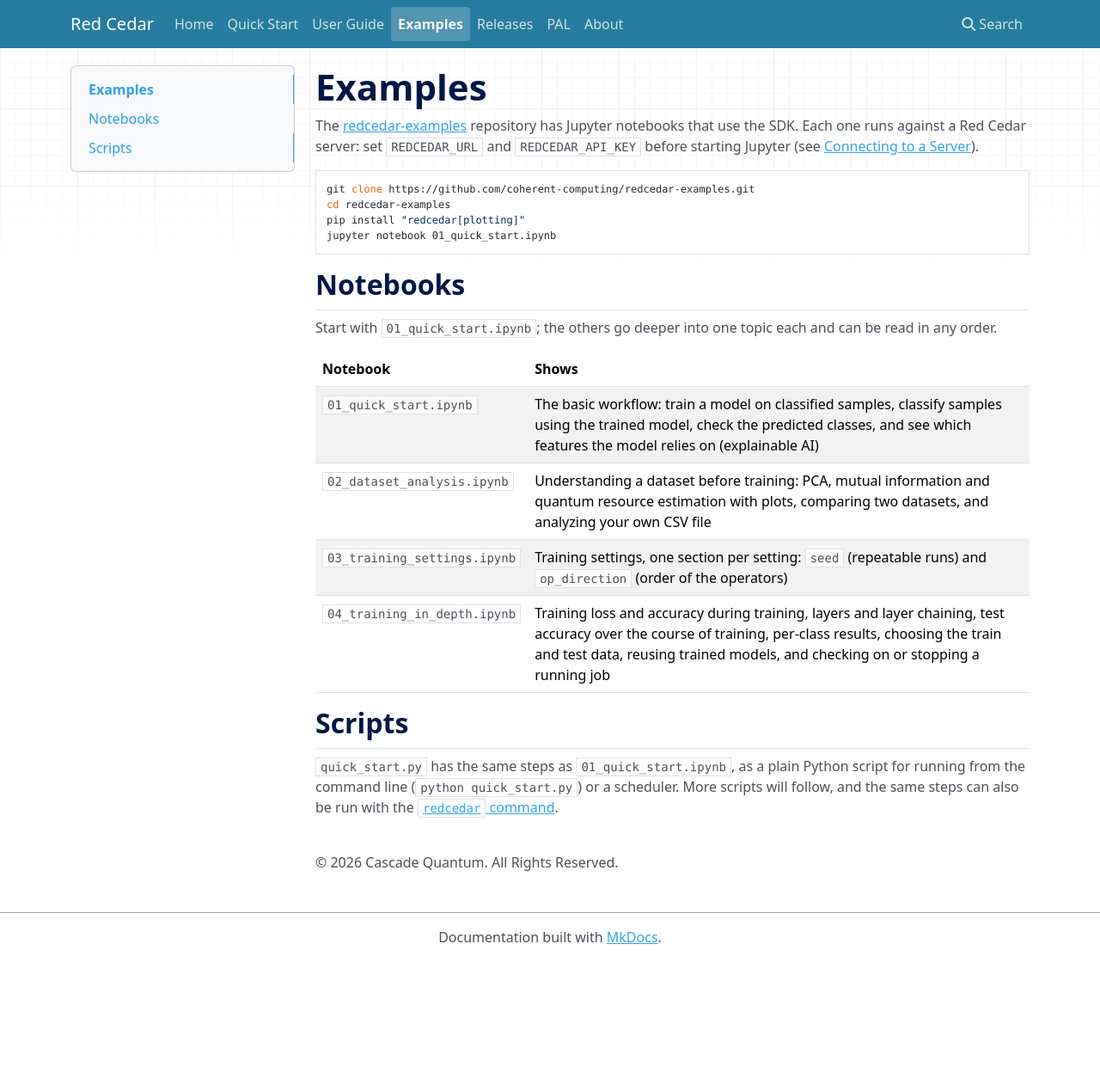
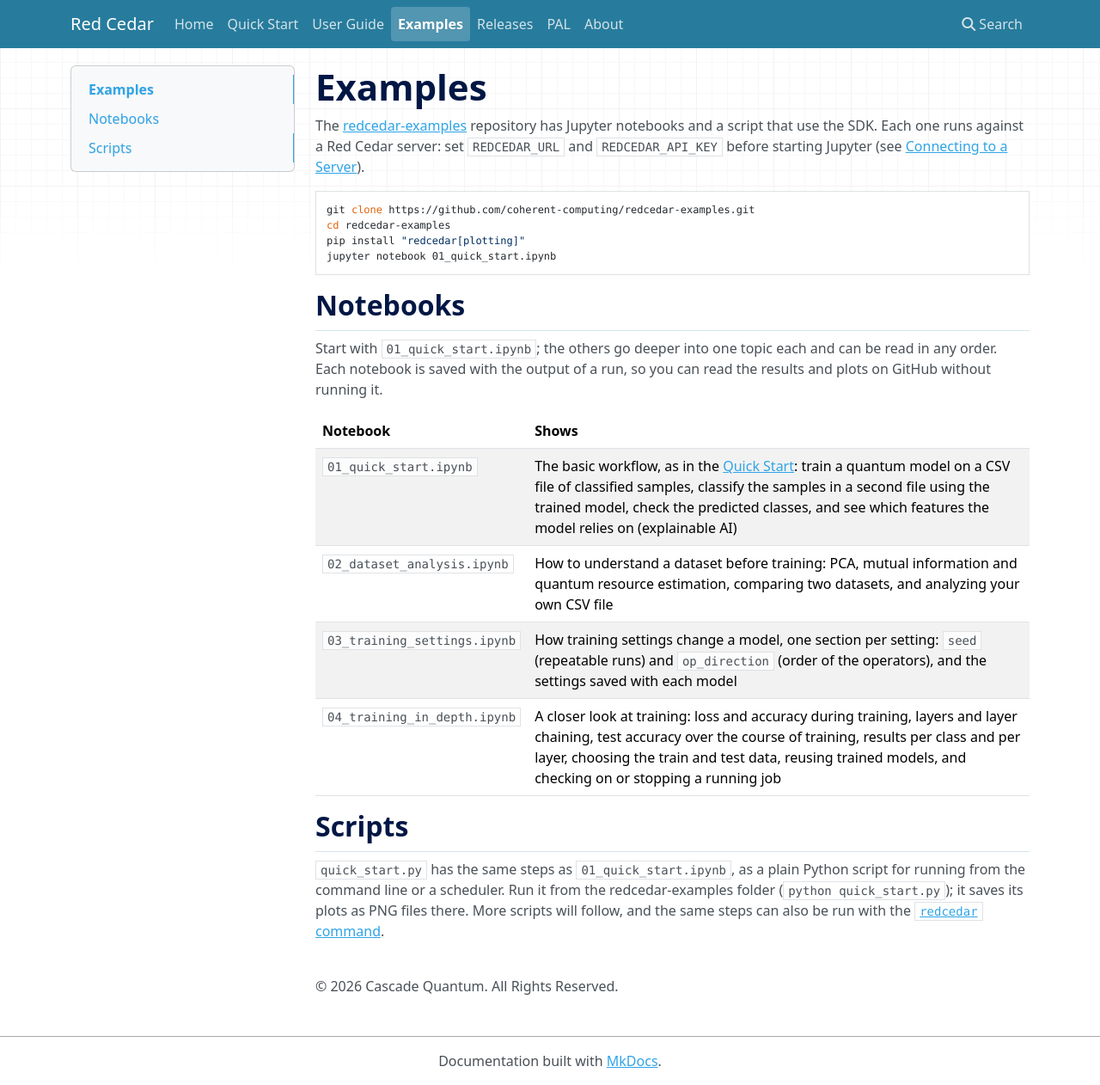
Before and after one commit to coherent-computing/redcedar, an MkDocs documentation site: the page built from doc/docs/examples.md, in a window 1280 px wide and 1262 px high. Shown: the whole window at 86% size. Built offline with MkDocs 1.6.1, drawn with Linux system fonts in a browser that asks for light colours; nearby versions of some CDN libraries.

Commit message:
Docs: Examples page matches the examples README; Quick Start no longer overstates the examples
Co-Authored-By: Claude Opus 5.5 <noreply@anthropic.com>

````diff
--- a/doc/docs/examples.md
+++ b/doc/docs/examples.md
@@ -1,7 +1,7 @@
 # Examples
 
 The [redcedar-examples](https://github.com/coherent-computing/redcedar-examples) repository has Jupyter notebooks
-that use the SDK. Each one runs against a Red Cedar server: set `REDCEDAR_URL` and `REDCEDAR_API_KEY` before
+and a script that use the SDK. Each one runs against a Red Cedar server: set `REDCEDAR_URL` and `REDCEDAR_API_KEY` before
 starting Jupyter (see [Connecting to a Server](user_guide.md#connecting-to-a-server)).
 
 ```bash
@@ -13,19 +13,21 @@ jupyter notebook 01_quick_start.ipynb
 
 ## Notebooks
 
-Start with `01_quick_start.ipynb`; the others go deeper into one topic each and can be read in any order.
+Start with `01_quick_start.ipynb`; the others go deeper into one topic each and can be read in any order. Each
+notebook is saved with the output of a run, so you can read the results and plots on GitHub without running it.
 
 | Notebook | Shows |
 |----------|-------|
-| `01_quick_start.ipynb` | The basic workflow: train a model on classified samples, classify samples using the trained model, check the predicted classes, and see which features the model relies on (explainable AI) |
-| `02_dataset_analysis.ipynb` | Understanding a dataset before training: PCA, mutual information and quantum resource estimation with plots, comparing two datasets, and analyzing your own CSV file |
-| `03_training_settings.ipynb` | Training settings, one section per setting: `seed` (repeatable runs) and `op_direction` (order of the operators) |
-| `04_training_in_depth.ipynb` | Training loss and accuracy during training, layers and layer chaining, test accuracy over the course of training, per-class results, choosing the train and test data, reusing trained models, and checking on or stopping a running job |
+| `01_quick_start.ipynb` | The basic workflow, as in the [Quick Start](quick_start.md): train a quantum model on a CSV file of classified samples, classify the samples in a second file using the trained model, check the predicted classes, and see which features the model relies on (explainable AI) |
+| `02_dataset_analysis.ipynb` | How to understand a dataset before training: PCA, mutual information and quantum resource estimation, comparing two datasets, and analyzing your own CSV file |
+| `03_training_settings.ipynb` | How training settings change a model, one section per setting: `seed` (repeatable runs) and `op_direction` (order of the operators), and the settings saved with each model |
+| `04_training_in_depth.ipynb` | A closer look at training: loss and accuracy during training, layers and layer chaining, test accuracy over the course of training, results per class and per layer, choosing the train and test data, reusing trained models, and checking on or stopping a running job |
 
 ## Scripts
 
 `quick_start.py` has the same steps as `01_quick_start.ipynb`, as a plain Python script for running from the
-command line (`python quick_start.py`) or a scheduler. More scripts will follow, and the same steps can also be
+command line or a scheduler. Run it from the redcedar-examples folder (`python quick_start.py`); it saves its plots
+as PNG files there. More scripts will follow, and the same steps can also be
 run with the [`redcedar` command](user_guide.md#command-line).
 
 <br>
````
Also changed, not shown: doc/docs/quick_start.md (+2 -1 lines).
